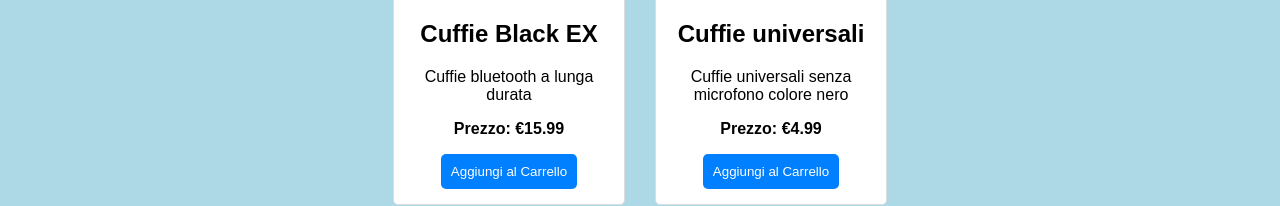
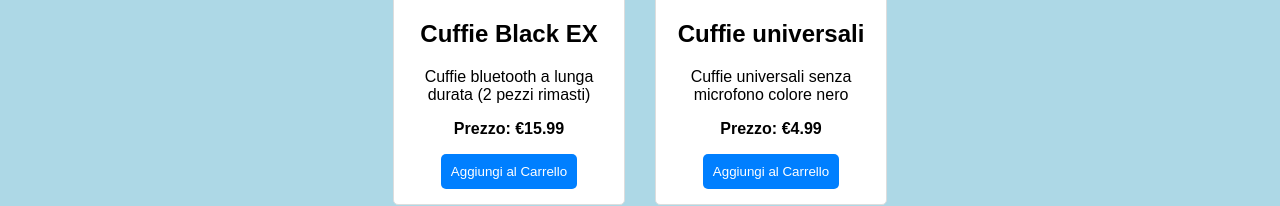
Before and after one commit to RyanBrexShop/BrexShop, a plain HTML site: page index.html in a window 1280 px wide. Shown: the part 441-647 px from the top of the page. Drawn offline with Linux system fonts and the light colour scheme; sample sign-in values are in the browser's storage.

Commit message:
Update index.html

```diff
--- a/index.html
+++ b/index.html
@@ -58,7 +58,7 @@
             <div class="product">
                 <img src="Cuffie.jpg" alt="Cuffie">
                 <h2>Cuffie Black EX</h2>
-                <p>Cuffie bluetooth a lunga durata</p>
+                <p>Cuffie bluetooth a lunga durata (2 pezzi rimasti)</p>
                 <p><strong>Prezzo: €15.99</strong></p>
                 <button class="add-button" onclick="addToCart('Prodotto 1')">Aggiungi al Carrello</button>
             </div>
```
